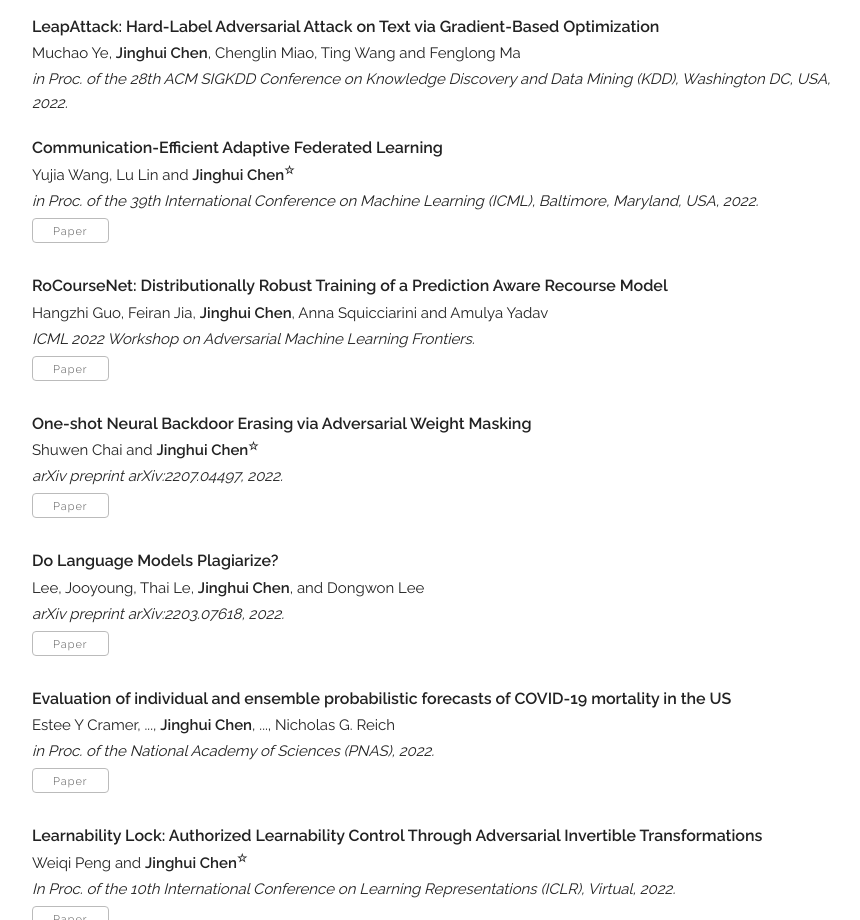
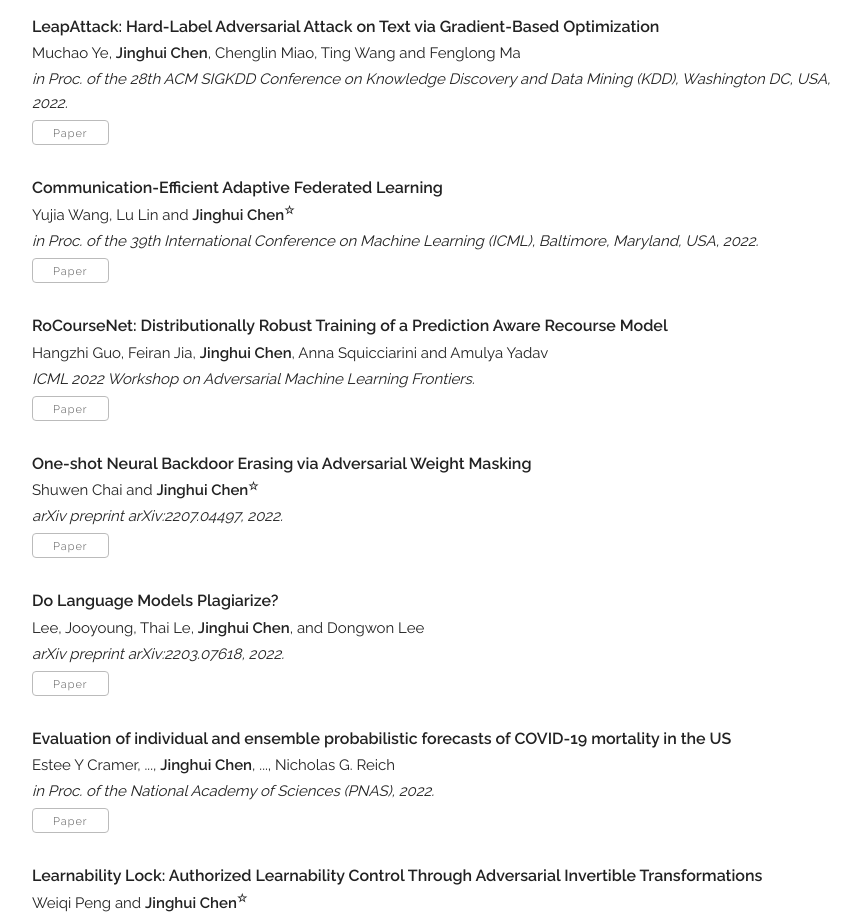
Before and after one commit to jinghuichen/jinghuichen.github.io, a plain HTML site: page index.html in a window 1280 px wide. Shown: the part 1680-2600 px from the top of the page, without its empty margins (208-1068 px from the left). Drawn offline with Linux system fonts and the light colour scheme.

Commit message:
Update index.html

```diff
--- a/index.html
+++ b/index.html
@@ -242,9 +242,9 @@
           <p>Muchao Ye, <b>Jinghui Chen</b>, Chenglin Miao, Ting Wang and Fenglong Ma</p>
           <p><i> in Proc. of the 28th ACM SIGKDD Conference on Knowledge Discovery and Data Mining (KDD), Washington DC, USA, 2022. </i></p>
 
-           <!-- <div class="paper-buttons">
-              <a class="button" href="https://arxiv.org/abs/2205.02719" target="_blank">Paper</a>
-          </div> -->
+          <div class="paper-buttons">
+              <a class="button" href="https://dl.acm.org/doi/abs/10.1145/3534678.3539357" target="_blank">Paper</a>
+          </div>
         </div>
 
          <div class="paper">
@@ -511,9 +511,9 @@
           <p>Muchao Ye, <b>Jinghui Chen</b>, Chenglin Miao, Ting Wang and Fenglong Ma</p>
           <p><i> in Proc. of the 28th ACM SIGKDD Conference on Knowledge Discovery and Data Mining (KDD), Washington DC, USA, 2022. </i></p>
 
-           <!-- <div class="paper-buttons">
-              <a class="button" href="https://arxiv.org/abs/2205.02719" target="_blank">Paper</a>
-          </div> -->
+          <div class="paper-buttons">
+              <a class="button" href="https://dl.acm.org/doi/abs/10.1145/3534678.3539357" target="_blank">Paper</a>
+          </div>
         </div>
 
        <div class="paper">
```
